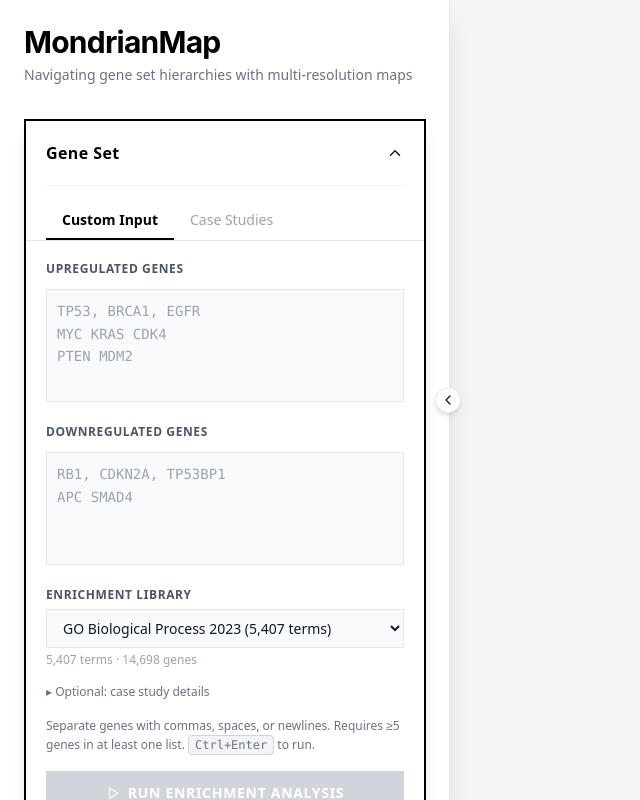
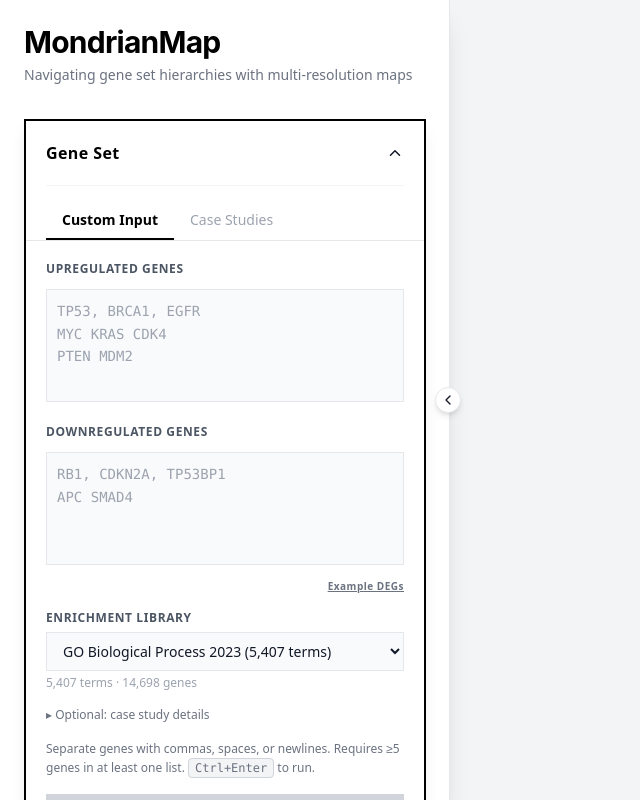
Before and after one commit to aimed-lab/mondrian-web, a React (Vite) app: page / in a window 1280 px wide. Shown: the whole page, without its empty margins (0-640 px from the left). Built offline with nearby package versions, Linux system fonts and the light colour scheme.

Commit message:
feat: added Example DEGs

```diff
--- a/src/components/GeneSetInput.jsx
+++ b/src/components/GeneSetInput.jsx
@@ -354,7 +354,7 @@ function CaseStudyPanel({ libraryIndex, selectedLibrary, onLibraryChange, onRunA
                 className="w-full bg-black text-white py-3 px-4 hover:bg-gray-800 disabled:bg-gray-300 disabled:cursor-not-allowed flex items-center justify-center gap-2 font-bold transition-colors rounded-none text-sm tracking-wider uppercase"
             >
                 <Play size={14} />
-                {isLoading ? 'Running...' : 'Visualize'}
+                {isLoading ? 'Running...' : 'Run Enrichment Analysis'}
             </button>
         </div>
     );
@@ -395,7 +395,7 @@ function CustomInputPanel({ libraryIndex, selectedLibrary, onLibraryChange, onRu
             {/* Upregulated genes */}
             <div>
                 <div className="flex justify-between items-center mb-1.5">
-                    <label className={labelCls}>Upregulated Genes</label>
+                    <label className={`${labelCls} mb-0`}>Upregulated Genes</label>
                     {upGenes.length > 0 && (
                         <span className="text-xs font-medium text-gray-500">{upGenes.length} genes</span>
                     )}
@@ -414,7 +414,7 @@ function CustomInputPanel({ libraryIndex, selectedLibrary, onLibraryChange, onRu
             {/* Downregulated genes */}
             <div>
                 <div className="flex justify-between items-center mb-1.5">
-                    <label className={labelCls}>Downregulated Genes</label>
+                    <label className={`${labelCls} mb-0`}>Downregulated Genes</label>
                     {downGenes.length > 0 && (
                         <span className="text-xs font-medium text-gray-500">{downGenes.length} genes</span>
                     )}
@@ -428,6 +428,19 @@ function CustomInputPanel({ libraryIndex, selectedLibrary, onLibraryChange, onRu
                     onKeyDown={handleKeyDown}
                     disabled={isLoading}
                 />
+            </div>
+
+            <div className="flex justify-end -mt-2">
+                <button
+                    onClick={() => {
+                        setUpText("ATP6V0B, BANF1, BSG, BST2, BZW1, C14orf2, C19orf43, CALM1, CALM3, CALR, CAP1, CCND3, CCT3");
+                        setDownText("CCT6A, CCT7, CCT8, CD53, CD63, CFL1, CKB, CKS1B, CLIC1, CMTM6, CNN2");
+                    }}
+                    className="text-[10px] text-gray-500 hover:text-black font-bold underline tracking-wider transition-colors"
+                    title="Load example differentially expressed genes for testing"
+                >
+                    Example DEGs
+                </button>
             </div>
 
             {/* Library */}
@@ -474,7 +487,7 @@ function CustomInputPanel({ libraryIndex, selectedLibrary, onLibraryChange, onRu
                 <Play size={14} />
                 {isLoading
                     ? 'Running...'
-                    : `Run Enrichment Analysis${totalGenes > 0 ? ` (${totalGenes} genes)` : ''}`}
+                    : `Run Enrichment Analysis`}
             </button>
         </div>
     );
```
